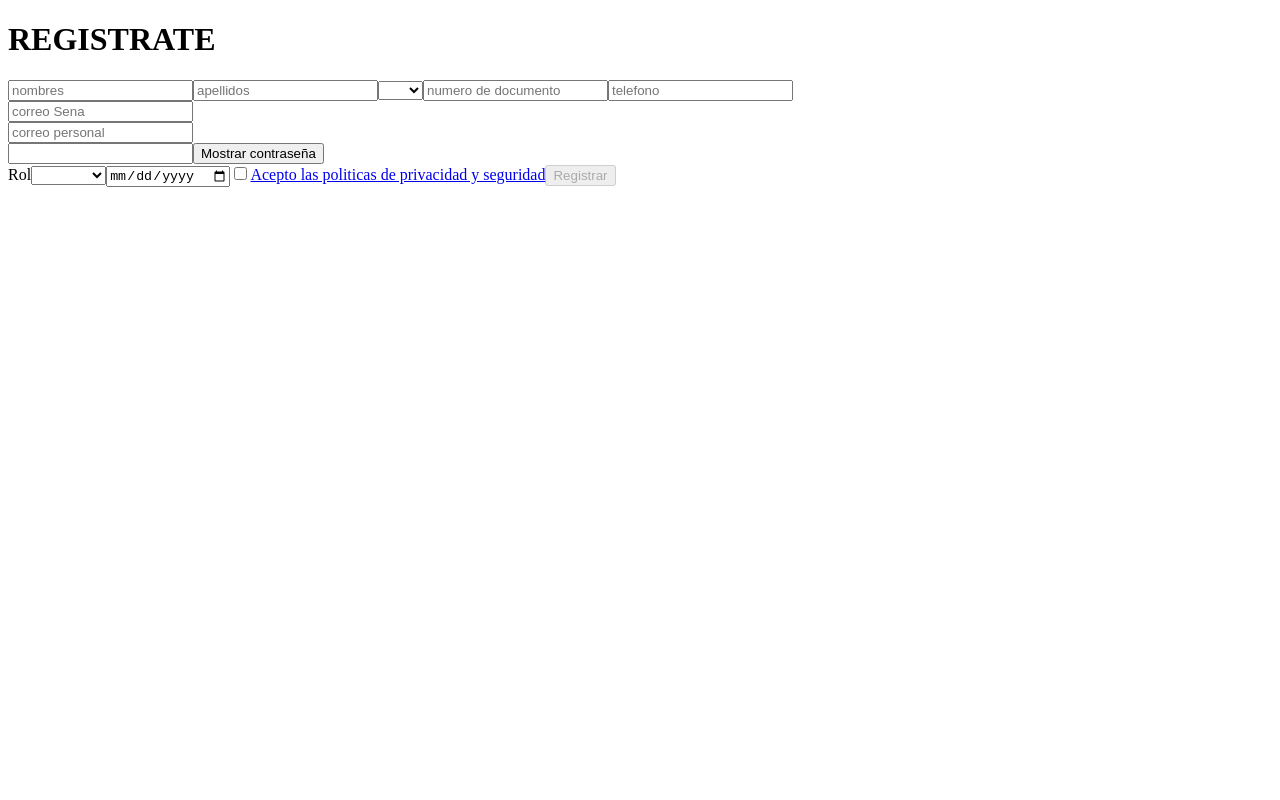
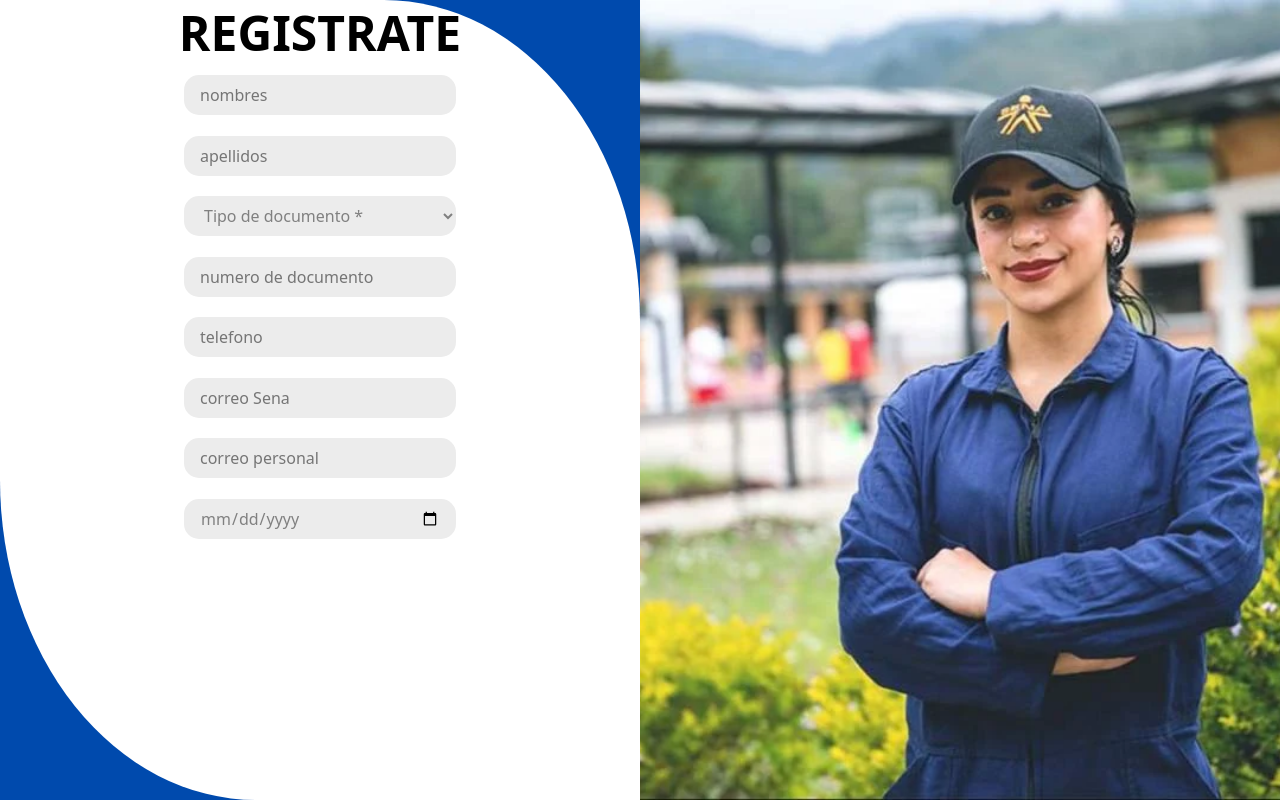
Before and after one commit to Andreaperez1/Proyecto-sena, a React (Vite) app in the folder proyect-sena-app/: page / in a window 1280 px wide. Built offline with nearby package versions, Linux system fonts and the light colour scheme.

Commit message:
añadiendo-estilos

```diff
--- a/proyect-sena-app/src/App.css
+++ b/proyect-sena-app/src/App.css
@@ -0,0 +1,6 @@
+* {
+  margin: 0;
+  padding: 0;
+  font-family: system-ui, -apple-system, BlinkMacSystemFont, 'Segoe UI', Roboto, Oxygen, Ubuntu, Cantarell, 'Open Sans', 'Helvetica Neue', sans-serif;
+  font-size: 16px;
+}
--- a/proyect-sena-app/src/componentes/Contraseña.jsx
+++ b/proyect-sena-app/src/componentes/Contraseña.jsx
@@ -1,25 +1,31 @@
-import { useState } from "react";
+import { useState } from 'react'
+import './styles/input-registro.css'
 
 function PasswordInput() {
-const [password, setPassword] = useState('');
-const [showPassword, setShowPassword] = useState(false);
+	const [password, setPassword] = useState('')
+	const [showPassword, setShowPassword] = useState(false)
 
 	const togglePasswordVisibility = () => {
-    setShowPassword(!showPassword);
-};
+		setShowPassword(!showPassword)
+	}
 
 	return (
-    <div>
+		<div className="campo-contraseña">
 			<input
+				className="input-contraseña"
 				type={showPassword ? 'text' : 'password'}
 				value={password}
 				onChange={(e) => setPassword(e.target.value)}
 			/>
-    <button type="button" onClick={togglePasswordVisibility}>
-        {showPassword ? 'Ocultar contraseña' : 'Mostrar contraseña'}
+			<button
+				className="mostrar-conrtaseña"
+				type="button"
+				onClick={togglePasswordVisibility}
+			>
+				{showPassword ? '🚫' : '👀'}
 			</button>
 		</div>
-);
+	)
 }
 
-export default PasswordInput;
+export default PasswordInput
--- a/proyect-sena-app/src/componentes/Desplegable.jsx
+++ b/proyect-sena-app/src/componentes/Desplegable.jsx
@@ -1,15 +1,16 @@
-import React from "react";
+import React from 'react'
+import '../componentes/styles/desplegable.css'
 
 const Desplegable = ({ options }) => {
 	return (
-        <select>
+		<select className="desplegable">
 			{options.map((option, index) => (
 				<option key={index} value={option.value}>
 					{option.label}
 				</option>
 			))}
 		</select>
-    );
-};
+	)
+}
 
-export default Desplegable;
+export default Desplegable
--- a/proyect-sena-app/src/componentes/Input.jsx
+++ b/proyect-sena-app/src/componentes/Input.jsx
@@ -1,10 +1,7 @@
-import React from 'react';
-const Input = ({label}) => {
-    return (
-      <input
-      type="text"
-      placeholder={label}/>
-    )
+import React from 'react'
+import './styles/input-registro.css'
+const Input = ({ label, type = 'text' }) => {
+	return <input type={type} placeholder={label} className="input-registro" />
 }
 
-export default Input;
+export default Input
--- a/proyect-sena-app/src/componentes/correo.jsx
+++ b/proyect-sena-app/src/componentes/correo.jsx
@@ -1,13 +1,27 @@
-import React from "react";
+import React from 'react'
+import './styles/input-registro.css'
 
-function Correo (props) {
-    return (
-        <div>
-            <label className = {`correo ${props.correo}`} htmlFor={`correo ${props.correo}`} > </label>
-            <input type="email" name={`correo ${props.correo}`} label={`correo ${props.correo}`} placeholder={`correo ${props.correo}`} required>
-            </input>
-        </div>
-    )
+function Correo(props) {
+	return (
+		<>
+			{/* lable vacío !!!!!*/}
+
+			{/* <label
+				className={`correo ${props.correo}`}
+				htmlFor={`correo ${props.correo}`}
+				>
+				{' '}
+			</label> */}
+			<input
+				className="input-registro"
+				type="email"
+				name={`correo ${props.correo}`}
+				label={`correo ${props.correo}`}
+				placeholder={`correo ${props.correo}`}
+				required
+			></input>
+		</>
+	)
 }
 
-export default Correo;
+export default Correo
--- /dev/null
+++ b/proyect-sena-app/src/componentes/styles/desplegable.css
@@ -0,0 +1,11 @@
+.desplegable {
+  border: 0;
+  background-color: #ECECEC;
+  border-radius: 15px;
+  min-height: 2.5rem;
+  min-width: 17rem;
+  color: grey;
+  /* margin: 1rem; */
+  padding: 0rem 1rem;
+  margin: 1.6%
+}
--- /dev/null
+++ b/proyect-sena-app/src/componentes/styles/input-registro.css
@@ -0,0 +1,40 @@
+.input-registro {
+  border: 0;
+  background-color: #ECECEC;
+  border-radius: 15px;
+  min-height: 2.5rem;
+  min-width: 15rem;
+  /* margin: 1rem; */
+  padding: 0rem 1rem;
+  margin: 1.6%
+}
+
+
+.input-contraseña {
+  border: 0;
+  background-color: #ECECEC;
+  border-radius: 15px;
+  min-height: 2.5rem;
+  min-width: 13rem;
+  /* margin: 1rem; */
+  padding: 0rem 1rem;
+  margin: 1.6%
+}
+
+.mostrar-conrtaseña {
+  background-color: transparent;
+  border: 0;
+}
+
+.campo-contraseña {
+  display: flex;
+}
+
+/* estas lineas quitan las pequeñas flechas
+por defecto de los inputs tipo número
+*/
+input[type=number]::-webkit-inner-spin-button,
+input[type=number]::-webkit-outer-spin-button {
+  -webkit-appearance: none;
+  margin: 0;
+}
--- a/proyect-sena-app/src/page/Registro.jsx
+++ b/proyect-sena-app/src/page/Registro.jsx
@@ -1,99 +1,112 @@
-import React, { useState } from "react";
-import Input from "../componentes/Input";
-import Desplegable from "../componentes/desplegable";
-import Correo from "../componentes/correo";
-import PasswordInput from "../componentes/Contraseña";
+// react
+import React, { useState } from 'react'
 
-import PoliticasPrivacidad from "../componentes/PoliticasPrivacidad";
+// componentes
+import Input from '../componentes/Input'
+import Desplegable from '../componentes/desplegable'
+import Correo from '../componentes/correo'
+import PasswordInput from '../componentes/Contraseña'
+import PoliticasPrivacidad from '../componentes/PoliticasPrivacidad'
 
-
+// css
+import '../styles/registro.css'
 
 const Registro = () => {
-
-  const [politicasAceptadas, setPoliticasAceptadas] = useState(false);
-  const [mostrarPoliticas, setMostrarPoliticas] = useState(false);
+	const [politicasAceptadas, setPoliticasAceptadas] = useState(false)
+	const [mostrarPoliticas, setMostrarPoliticas] = useState(false)
 
 	const handleAceptarPoliticas = () => {
-    setPoliticasAceptadas(true);
-  };
+		setPoliticasAceptadas(true)
+	}
 
 	const handleSubmit = (e) => {
-    e.preventDefault();
+		e.preventDefault()
 
 		// Verifica si las políticas han sido aceptadas antes de continuar
 		if (politicasAceptadas) {
 			// Aquí puedes realizar la lógica de registro del usuario
-      console.log("Usuario registrado correctamente");
+			console.log('Usuario registrado correctamente')
 		} else {
-      alert("Debes aceptar las políticas de privacidad y seguridad.");
+			alert('Debes aceptar las políticas de privacidad y seguridad.')
 		}
-  };
+	}
 
 	return (
 		<div>
-      <h1>REGISTRATE</h1>
-      <form onSubmit={handleSubmit}>
+			<form onSubmit={handleSubmit} className="caja-azul">
+				<div className="caja-blanca">
+					<div className="formulario1">
+						<h2>REGISTRATE</h2>
 						<Input label="nombres" />
 						<Input label="apellidos" />
 
 						<Desplegable
 							options={[
-            { value: " ", label: " " },
-            { value: "T.I", label: "T.I" },
-            { value: "C.C", label: "C.C" },
-            { value: "C.E", label: "C.E" },
-            { value: "P.A", label: "P.A" },
+								{ value: ' ', label: 'Tipo de documento *' },
+								{ value: 'T.I', label: 'T.I' },
+								{ value: 'C.C', label: 'C.C' },
+								{ value: 'C.E', label: 'C.E' },
+								{ value: 'P.A', label: 'P.A' },
 							]}
 						/>
 
 						<Input label="numero de documento" />
 						<Input label="telefono" />
-
 						<Correo correo="Sena" />
 						<Correo correo="personal" />
 
-        <PasswordInput />
-
-        <label htmlFor="Rol">Rol</label>
-        <Desplegable
-          options={[
-            { value: " ", label: " " },
-            { value: "Aprendiz", label: "Aprendiz" },
-            { value: "Profesor", label: "Profesor" },
-            { value: "Admin", label: "Admin" },
-          ]}
+						{/* <label htmlFor="fechaNacimiento"></label> */}
+						<input className="campo-fecha" type="date" />
+					</div>
+				</div>
+				<img
+					className="img-registro"
+					src="../src/assets/img/mujer-gorra.webp"
+					alt="aprendiz sena"
 				/>
 
-        <label htmlFor="fechaNacimiento"></label>
-        <input type="date" />
+				{/* elementos de la segunda pagina */}
+				{/* <label htmlFor="Rol">Rol</label> */}
+				{/* <Desplegable
+							options={[
+                { value: ' ', label: 'Rol *' },
+								{ value: 'Aprendiz', label: 'Aprendiz' },
+								{ value: 'Profesor', label: 'Profesor' },
+								{ value: 'Admin', label: 'Admin' },
+							]}
+						/> */}
+				{/* <PasswordInput /> */}
 
-        <label htmlFor="politicas">
+				{/* elemmentos de la ultima pagina de registro */}
+
+				{/* <label htmlFor="politicas">
 					<input
 						type="checkbox"
 						id="politicas"
 						checked={politicasAceptadas}
 						onChange={() => setPoliticasAceptadas(!politicasAceptadas)}
 					/>
-          <a href="#" onClick={() => setMostrarPoliticas(true)}>Acepto las politicas de privacidad y seguridad</a>
+					<a href="#" onClick={() => setMostrarPoliticas(true)}>
+						Acepto las politicas de privacidad y seguridad
+					</a>
 				</label>
 
 				<button type="submit" disabled={!politicasAceptadas}>
 					Registrar
-        </button>
+				</button> */}
 			</form>
 
 			{/* Ventana emergente para las políticas */}
-            {mostrarPoliticas && (
+			{/* {mostrarPoliticas && (
 				<div className="ventana-emergente">
 					<div className="contenido-emergente">
 						<PoliticasPrivacidad />
 						<button onClick={() => setMostrarPoliticas(false)}>Cerrar</button>
 					</div>
 				</div>
-      )}
+			)} */}
 		</div>
-  );
-};
+	)
+}
 
-
-export default Registro;
+export default Registro
--- /dev/null
+++ b/proyect-sena-app/src/styles/registro.css
@@ -0,0 +1,60 @@
+h2 {
+  font-size: 3rem;
+}
+
+.caja-azul {
+  display: flex;
+  background-color: #004AAD;
+  min-height: 100vh;
+}
+
+.caja-blanca {
+  gap: 1rem;
+  width: 50%;
+  background-color: #FFF;
+  border-radius: 0px 40% 0px 40%;
+}
+
+.img-registro {
+  width: 50%;
+  object-fit: cover
+}
+
+.formulario1 {
+  display: flex;
+  flex-direction: column;
+  align-items: center;
+  justify-content: center;
+}
+
+.navegacion-registro {
+  position: fixed;
+  width: 50%;
+  display: flex;
+  justify-content: space-between;
+
+  bottom: 0;
+
+}
+
+.navegacion-registro>button {
+  border: 0;
+  padding: 4.5rem;
+  font-weight: 700;
+  text-decoration: underline;
+  background-color: transparent;
+
+
+}
+
+.campo-fecha {
+  color: gray;
+  border: 0;
+  background-color: #ECECEC;
+  border-radius: 15px;
+  min-height: 2.5rem;
+  min-width: 15rem;
+  /* margin: 1rem; */
+  padding: 0rem 1rem;
+  margin: 1.6%
+}
```
Also changed, not shown: proyect-sena-app/src/App.jsx (+7 -7 lines), proyect-sena-app/src/componentes/styles/fecha.css (added, +11 -0 lines), proyect-sena-app/src/assets/img/mujer-gorra.webp (added), proyect-sena-app/src/styles/registro1.css (added). Lines whose indentation alone changed are shown as unchanged.
